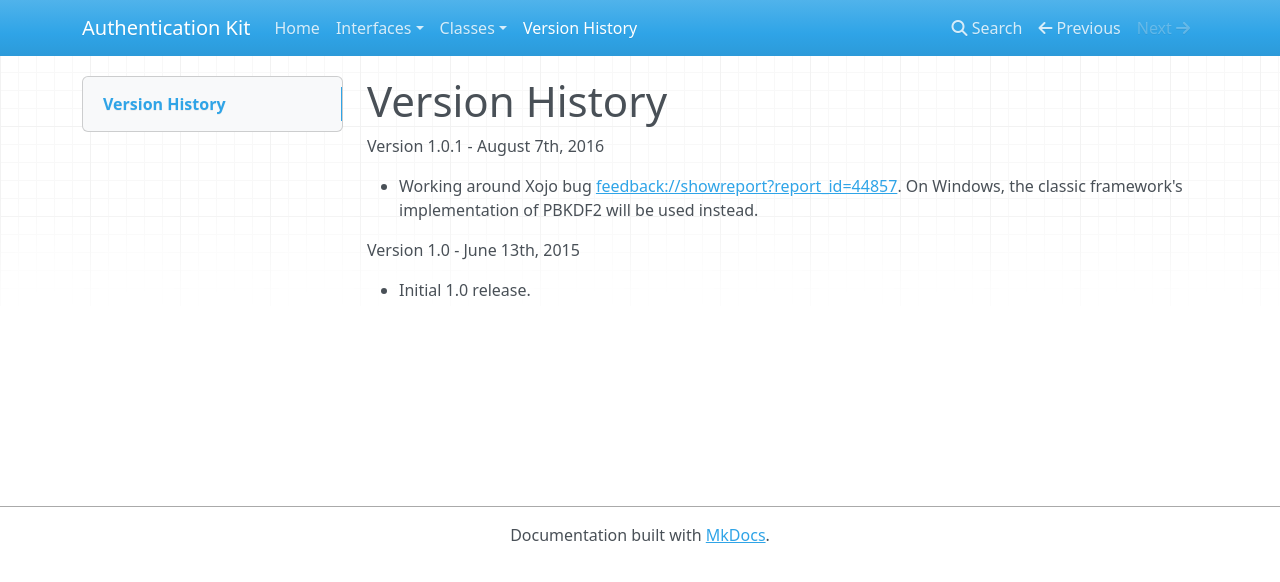
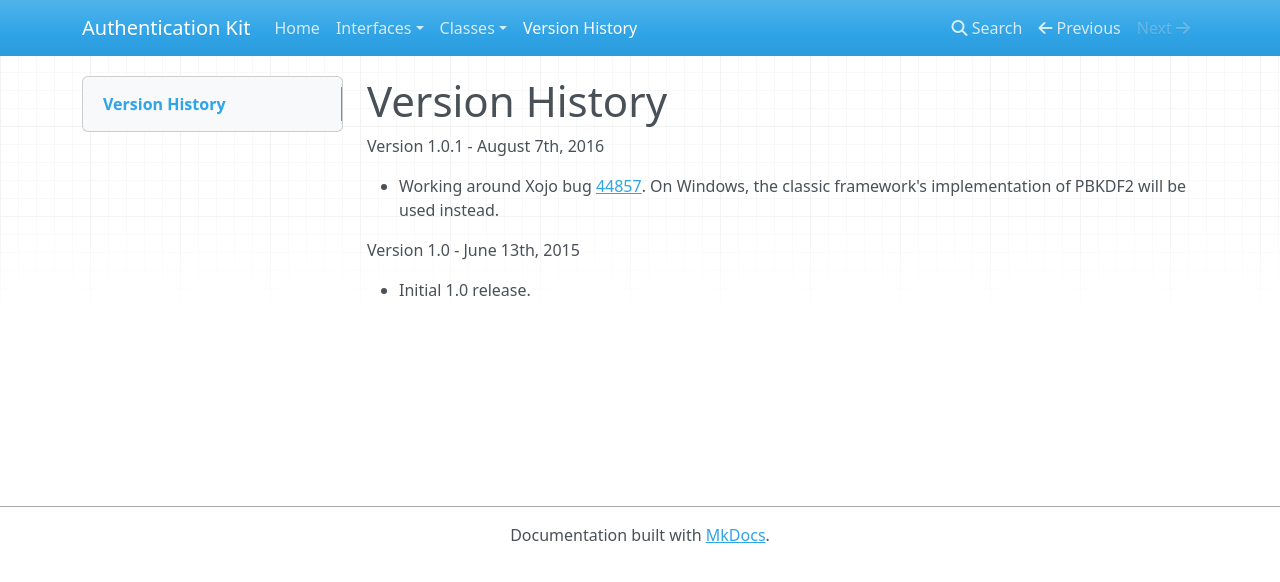
Before and after one commit to thommcgrath/AuthenticationKit, an MkDocs documentation site: the page built from Documentation/docs/History.md, in a window 1280 px wide. Shown: the top 582 px of the page. Built offline with MkDocs 1.6.1, drawn with Linux system fonts in a browser that asks for light colours; nearby versions of some CDN libraries; old or Windows-style settings are respelled for this version of MkDocs.

Commit message:
Made a silly typo in the docs.

```diff
--- a/Documentation/docs/History.md
+++ b/Documentation/docs/History.md
@@ -2,7 +2,7 @@
 
 Version 1.0.1 - August 7th, 2016
 
-- Working around Xojo bug [feedback://showreport?report_id=44857](44857). On Windows, the classic framework's implementation of PBKDF2 will be used instead.
+- Working around Xojo bug [44857](feedback://showreport?report_id=44857). On Windows, the classic framework's implementation of PBKDF2 will be used instead.
 
 Version 1.0 - June 13th, 2015
 
```
